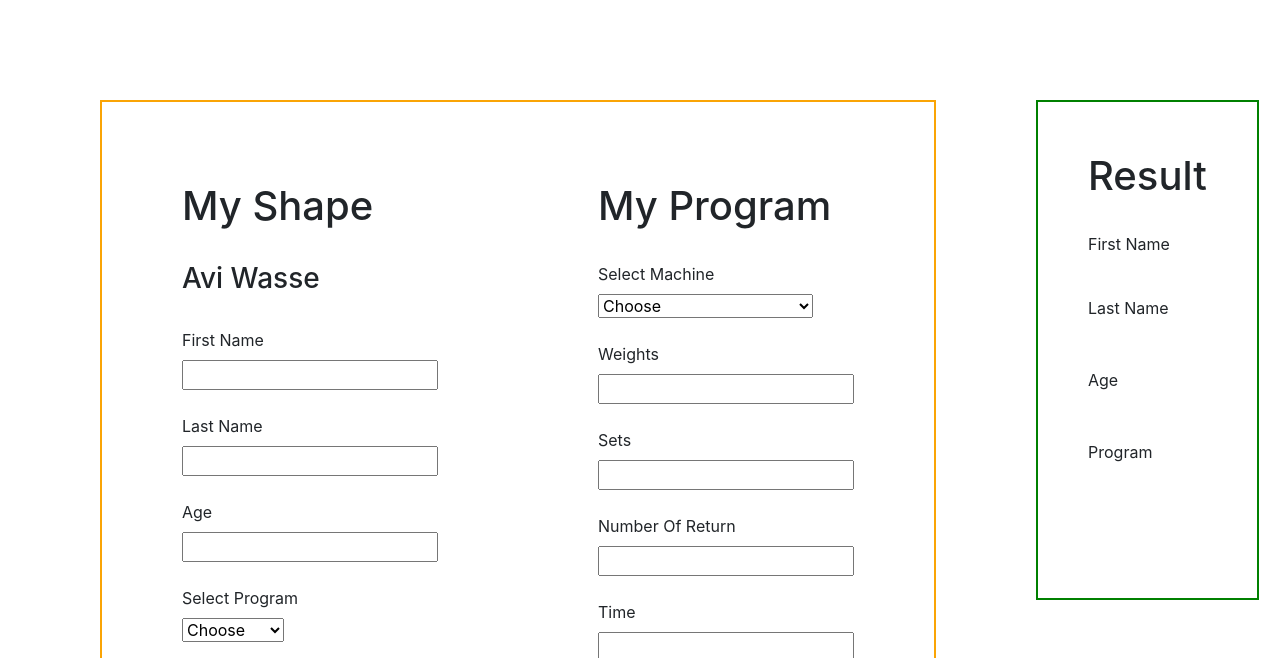
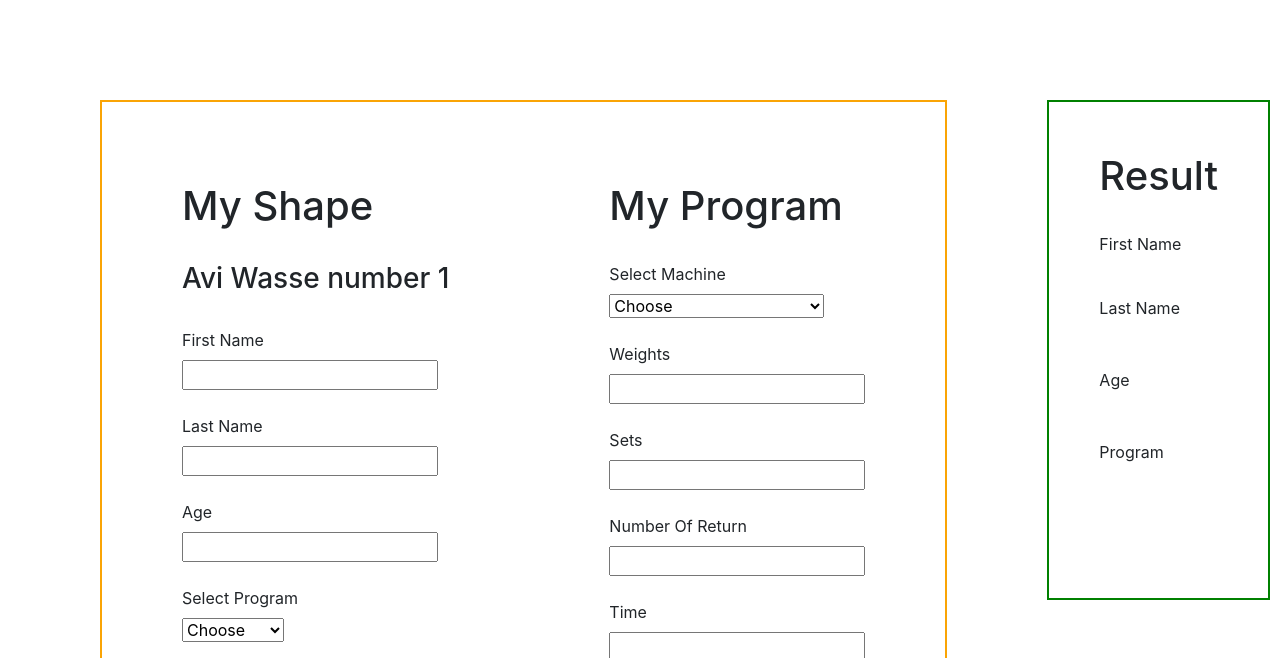
Before and after one commit to wasse88/GettinShape-master, a plain HTML site: page index.html in a window 1280 px wide. Shown: the top 658 px of the page. Drawn offline with nearby package versions, Linux system fonts and the light colour scheme.

Commit message:
Update index.html

```diff
--- a/index.html
+++ b/index.html
@@ -63,7 +63,7 @@
     <div class="s0">
     <div class="s1">
         <h1>My Shape</h1><br/>
-        <h3>Avi Wasse</h3>
+        <h3>Avi Wasse number 1</h3>
         <br/>
         <Label>First Name</Label><br/>
         <input type="text" id="fname" name="fname"><br/><br/>
```
